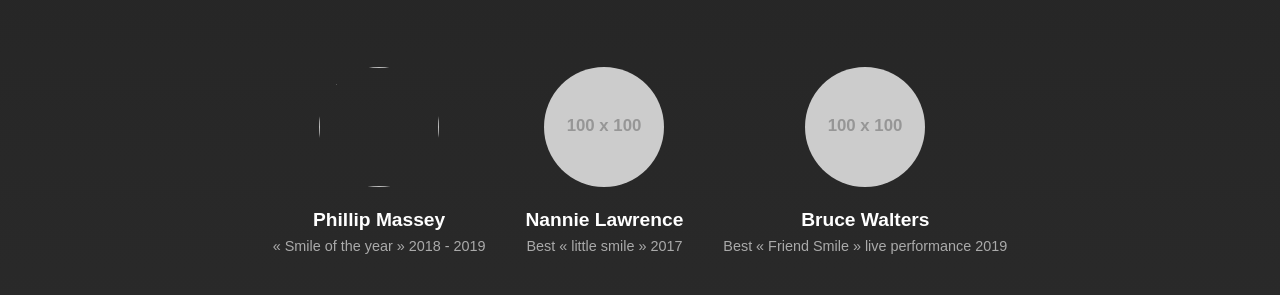
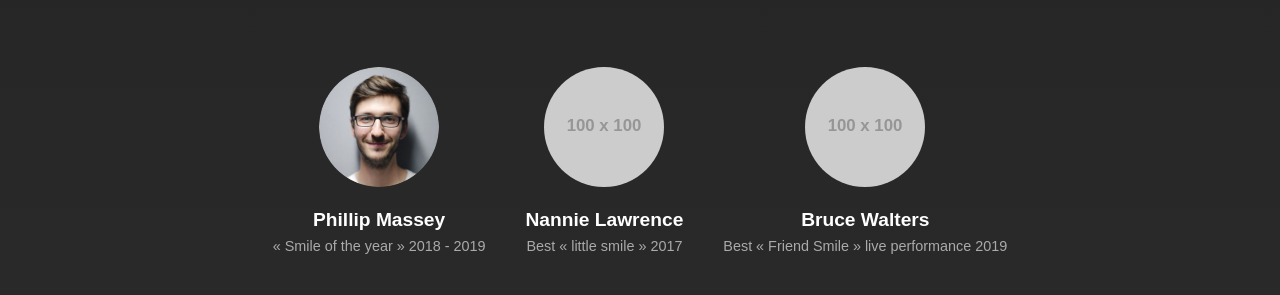
Before and after one commit to Purplesun2/alx_html_css, a plain HTML site: page css_advanced/index.html in a window 1280 px wide. Shown: the part 473-768 px from the top of the page. Drawn offline with Linux system fonts and the light colour scheme; placeholder pictures from the web are drawn by us.

```diff
--- a/css_advanced/index.html
+++ b/css_advanced/index.html
@@ -31,7 +31,7 @@
                 <h2>Learn from the pros</h2>
                 <div class="flex-container">
                     <div>
-                        <img src="" alt="">
+                        <img src="avatar.png" alt="">
                         <h3>Phillip Massey</h3>
                         <p>« Smile of the year » 2018 - 2019</p>
                     </div>
--- a/css_advanced/styles.css
+++ b/css_advanced/styles.css
@@ -279,6 +279,7 @@
     padding: 20px 0;
 }
 
+
 footer section {
     display: flex;
     flex-direction: column;
```
Also changed, not shown: css_advanced/6.png (added), css_advanced/7.png (added), css_advanced/8.png (added), css_advanced/avatar.png (added), 1 other file.
